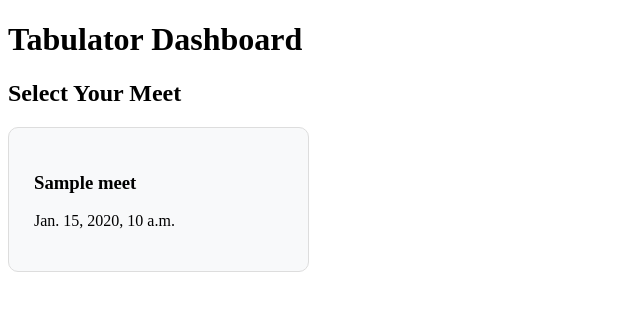
After one commit to mlsmoorman/mshsl-dance-tabulation, a Django app: template tabulation/templates/tabulation/home_dashboard.html in a window 1280 px wide. The commit adds this page. Shown: the top 311 px of the page, without its empty margins (0-640 px from the left). Run offline with Django 5.2, Linux system fonts and the light colour scheme; the template is opened without the code that fills it: most values are stand-ins (such as "Sample title", 1, 10 or a date in 2020).

Commit message:
cleans up tabulator dashboard to have similar look to home page and judges / kcts

```diff
--- a/core/templates/core/home.html
+++ b/core/templates/core/home.html
@@ -16,7 +16,7 @@
         <p>Verify sheets, resolve issues, finalize results</p>
     </a>
 
-    <a class="role-card" href="/judging/">
+    <a class="role-card" href="/judge/">
         <h3>Judge</h3>
         <p>Enter scores for your assigned meet</p>
     </a>
--- a/kct/urls.py
+++ b/kct/urls.py
@@ -3,7 +3,7 @@ from .views.home_dashboard import kct_home
 from .views.division_selector import kct_division_selector
 from .views.dashboard import kct_dashboard
 from .views.entry import kct_entry
-from .views import save_kct
+from .views.save_kct import save_kct
 from .views.dangerous_move import report_dangerous_move
 
 
--- /dev/null
+++ b/tabulation/templates/tabulation/home_dashboard.html
@@ -0,0 +1,37 @@
+{% extends "base.html" %}
+
+{% block content %}
+<h1>Tabulator Dashboard</h1>
+<h2>Select Your Meet</h2>
+
+<div class="card-list">
+    {% for meet in meets %}
+    <a class="role-card" href="{% url 'tabulation:tabulator_dashboard' meet.id %}">
+        <h3>{{ meet.name }}</h3>
+        <p>{{ meet.date }}</p>
+    </a>
+    {% endfor %}
+</div>
+
+<style>
+.card-list {
+    display: grid;
+    grid-template-columns: repeat(auto-fill, minmax(260px, 1fr));
+    gap: 20px;
+    margin-top: 20px;
+}
+.role-card {
+    padding: 25px;
+    border-radius: 10px;
+    background: #f8f9fa;
+    border: 1px solid #ddd;
+    text-decoration: none;
+    color: #000;
+    transition: box-shadow .2s ease, transform .2s ease;
+}
+.role-card:hover {
+    box-shadow: 0 0 12px rgba(0,0,0,.15);
+    transform: translateY(-3px);
+}
+</style>
+{% endblock %}
--- a/tabulation/urls.py
+++ b/tabulation/urls.py
@@ -1,4 +1,5 @@
 from django.urls import path
+from .views.home_dashboard import tabulator_home
 from .views.dashboard import tabulator_dashboard
 from .views.verify import tabulator_verify
 from .views.meet_overview import meet_overview
@@ -14,7 +15,8 @@ from .views.meet_overview import meet_overview
 app_name = "tabulation"
 
 urlpatterns = [
-    path("", tabulator_dashboard, name="dashboard"),
+    path("", tabulator_home, name="home"),
+    path("meet/<int:meet_id>/", tabulator_dashboard, name="tabulator_dashboard"),
     path("verify/<int:meet_id>/<str:division>/", tabulator_verify, name="tabulator_verify"),
     path("meet/<int:meet_id>/", meet_overview, name="meet_overview"),
     path("meet/<int:meet_id>/lock/", lock_meet, name="lock_meet"),
--- /dev/null
+++ b/tabulation/views/home_dashboard.py
@@ -0,0 +1,6 @@
+from django.shortcuts import render
+from meets.models.meet import Meet
+
+def tabulator_home(request):
+    meets = Meet.objects.all().order_by("date")
+    return render(request, "tabulation/home_dashboard.html", {"meets": meets})
```
Also changed, not shown: judging/urls.py (+4 -3 lines).
